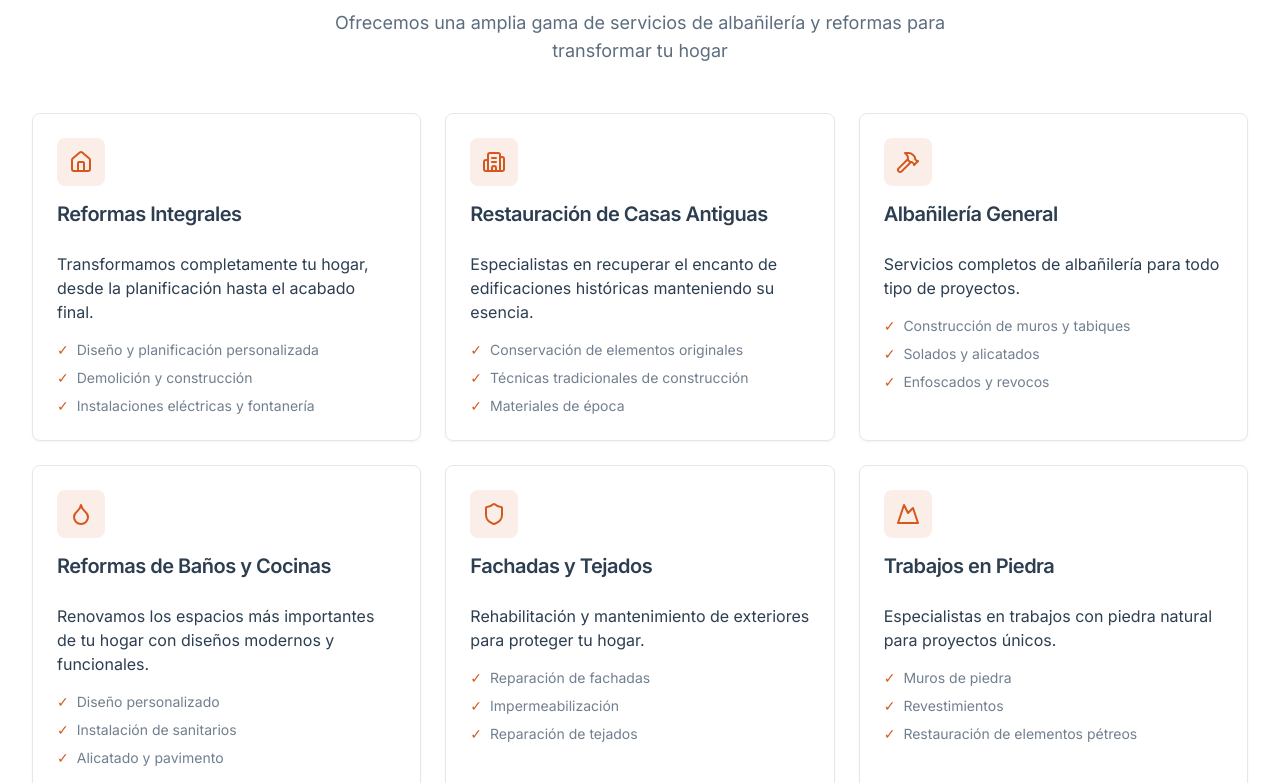
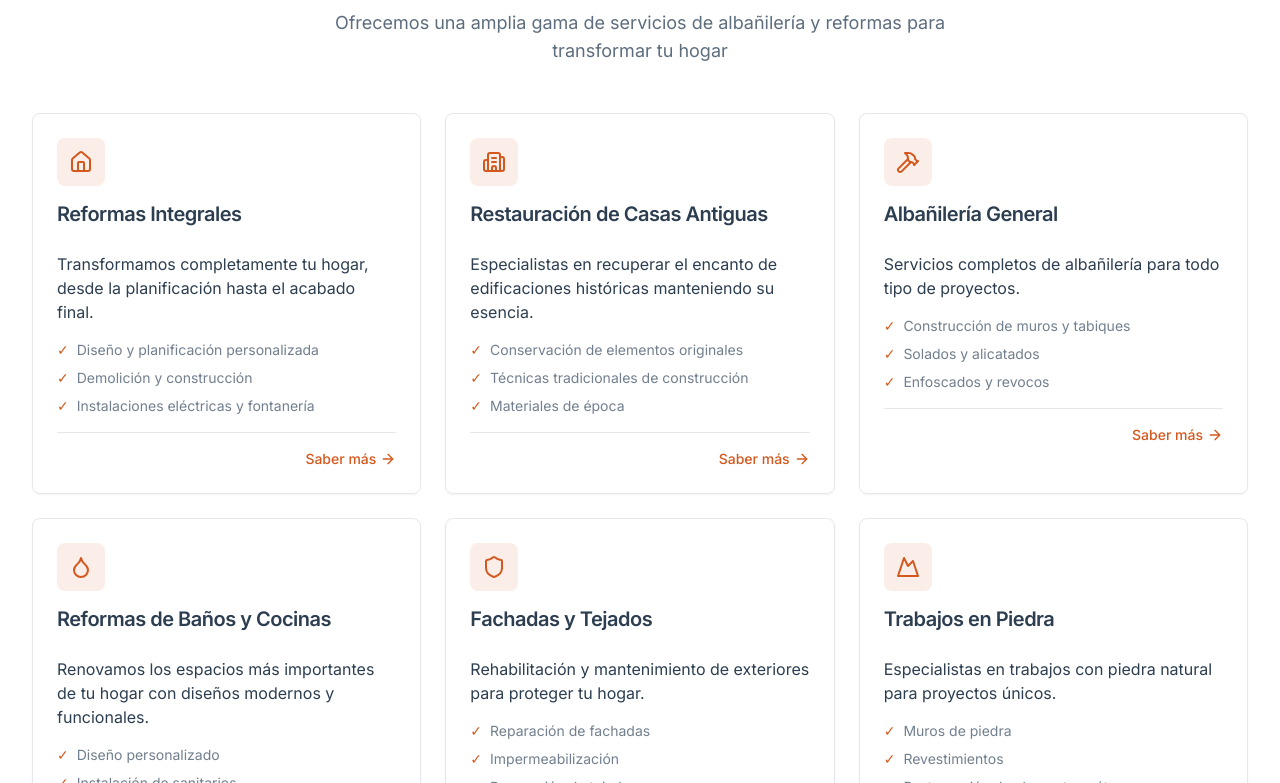
Before and after one commit to javiruizar/raul-sc, a Next.js app: page / in a window 1280 px wide. Shown: the part 1797-2580 px from the top of the page. Built offline with nearby package versions, Linux system fonts and the light colour scheme.

Commit message:
all service card clickable

```diff
--- a/src/components/home/ServicesSection.tsx
+++ b/src/components/home/ServicesSection.tsx
@@ -34,7 +34,8 @@ export function ServicesSection() {
             const Icon = iconMap[service.icon as keyof typeof iconMap] || Hammer;
 
             return (
-              <Card key={service.id} className="group hover:shadow-lg transition-shadow duration-300">
+              <Link href={`/servicios/${service.id}`} key={service.id} className="block h-full">
+                <Card className="h-full group hover:shadow-lg transition-shadow duration-300">
                 <CardHeader>
                   <div className="flex items-center space-x-3 mb-2">
                     <div className="flex h-12 w-12 items-center justify-center rounded-lg bg-primary/10 text-primary group-hover:bg-primary group-hover:text-white transition-colors duration-300">
@@ -47,7 +48,7 @@ export function ServicesSection() {
                   <CardDescription className="text-base mb-4">
                     {service.description}
                   </CardDescription>
-                  <ul className="space-y-2">
+                  <ul className="space-y-2 mb-4">
                     {service.features.slice(0, 3).map((feature, index) => (
                       <li key={index} className="flex items-start text-sm text-neutral-800/70">
                         <span className="mr-2 text-primary">✓</span>
@@ -55,8 +56,15 @@ export function ServicesSection() {
                       </li>
                     ))}
                   </ul>
+                  <div className="pt-4 border-t flex justify-end">
+                    <span className="text-primary font-medium group-hover:underline inline-flex items-center text-sm">
+                      Saber más
+                      <ArrowRight className="ml-1 h-4 w-4" />
+                    </span>
+                  </div>
                 </CardContent>
-              </Card>
+                </Card>
+              </Link>
             );
           })}
         </div>
--- a/src/components/services/ServiceCard.tsx
+++ b/src/components/services/ServiceCard.tsx
@@ -22,7 +22,8 @@ export function ServiceCard({ service, featured = false }: ServiceCardProps) {
   const Icon = iconMap[service.icon as keyof typeof iconMap] || Hammer;
 
   return (
-    <Card className={`group hover:shadow-xl transition-all duration-300 ${featured ? 'border-primary border-2' : ''}`}>
+    <Link href={`/servicios/${service.id}`} className="block h-full">
+      <Card className={`h-full group hover:shadow-xl transition-all duration-300 ${featured ? 'border-primary border-2' : ''}`}>
       <CardHeader>
         <div className="flex items-start justify-between mb-4">
           <div className="flex h-14 w-14 items-center justify-center rounded-xl bg-primary/10 text-primary group-hover:bg-primary group-hover:text-white transition-colors duration-300">
@@ -54,12 +55,13 @@ export function ServiceCard({ service, featured = false }: ServiceCardProps) {
         </div>
 
         <div className="pt-4 flex justify-end">
-          <Link href={`/servicios/${service.id}`} className="text-primary font-medium hover:underline inline-flex items-center text-sm">
+          <span className="text-primary font-medium group-hover:underline inline-flex items-center text-sm">
             Saber más
             <svg xmlns="http://www.w3.org/2000/svg" width="24" height="24" viewBox="0 0 24 24" fill="none" stroke="currentColor" strokeWidth="2" strokeLinecap="round" strokeLinejoin="round" className="ml-1 h-4 w-4"><path d="M5 12h14"/><path d="m12 5 7 7-7 7"/></svg>
-          </Link>
+          </span>
         </div>
       </CardContent>
     </Card>
+    </Link>
   );
 }
```
